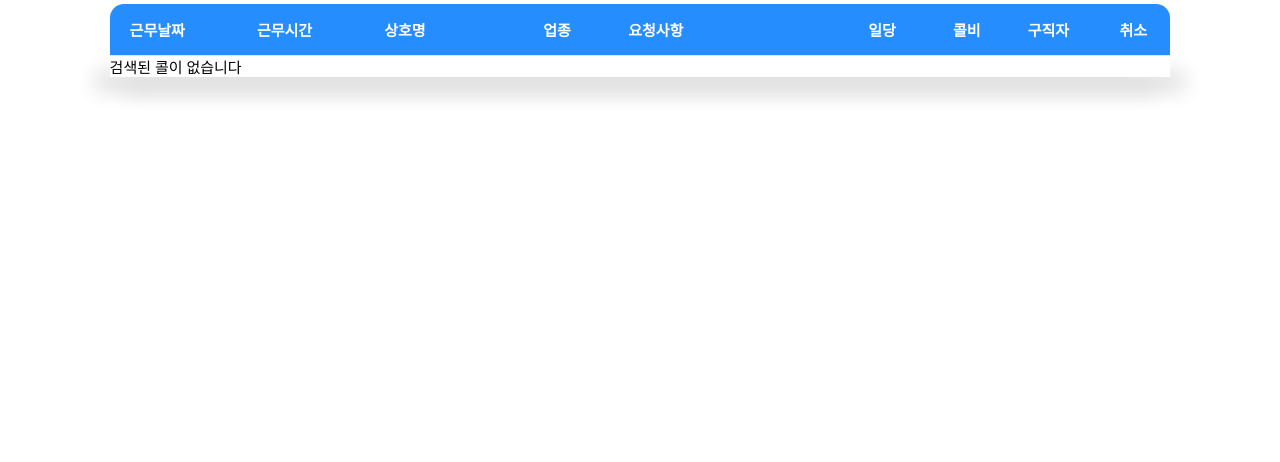
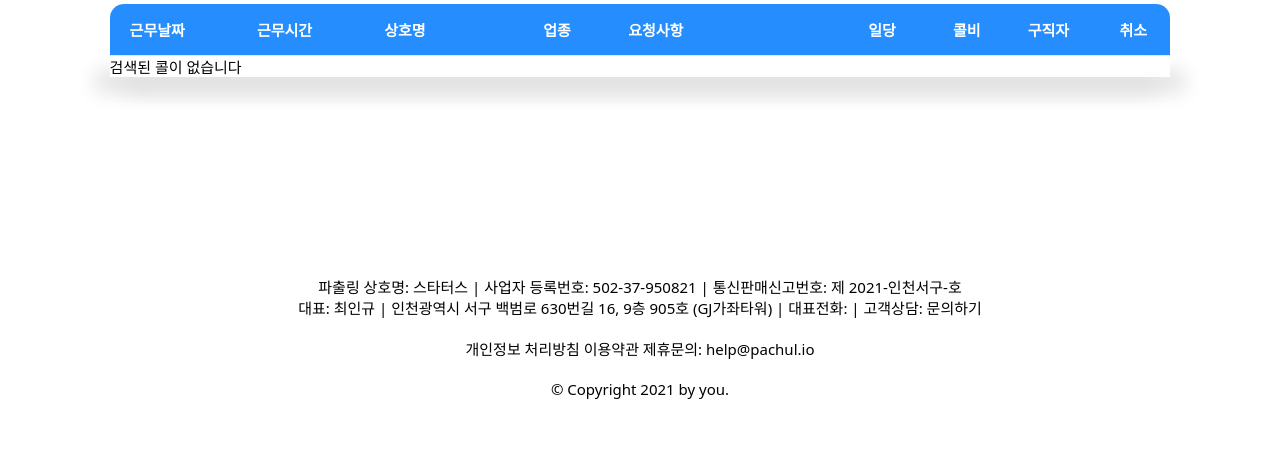
Before and after one commit to aika823/pachuling, a Flask app: page / in a window 1280 px wide. Shown: the part 369-831 px from the top of the page. Run offline with Flask 2, Linux system fonts and the light colour scheme; the visitor is signed in with stand-in values (Sample User, id 1); data that the repository does not hold is empty; some libraries are stand-ins or nearby versions.

Commit message:
Footer 추가

```diff
--- a/static/css/common.css
+++ b/static/css/common.css
@@ -61,6 +61,9 @@ span.divider{display: inline-block;width: 0;height: 0.5em;border-left: 1px solid
 .ui-datepicker-month { width: 33% !important; margin-left: 6px !important; }
 .ui-state-active {background: var(--main-color) !important; color: #fff !important; }
 .ui-datepicker-calendar { border-top: solid 0}
+
+/* footer */
+#footer { display: flex; flex-direction: column; height: 200px; padding: 1rem; justify-content: center; text-align: center;}
 
 /* 콜 만들기 */
 .makeCall,
--- a/templates/footer.html
+++ b/templates/footer.html
@@ -0,0 +1,8 @@
+<p>파출링 상호명: 스타터스 | 사업자 등록번호: 502-37-950821 | 통신판매신고번호: 제 2021-인천서구-호</p>
+<p>대표: 최인규 | 인천광역시 서구 백범로 630번길 16, 9층 905호 (GJ가좌타워) | 대표전화:  | 고객상담: <a href="">문의하기</a></p>
+<br>
+<p><a href="">개인정보 처리방침</a> 이용약관 제휴문의: help@pachul.io</p>
+
+<br>
+
+<p>&copy; Copyright 2021 by <a href="">you</a>.</p>
--- a/templates/layout.html
+++ b/templates/layout.html
@@ -1,19 +1,19 @@
 <!doctype html>
+
 <html>
   <head>
     {% include "head.html" %}
   </head>
 <body>
-    {% include "header.html" %}
+  {% include "header.html" %}
   <div id="content">
-      {% block content %}
-      {% endblock %}
-    </div>
-  <!-- <div id="footer">
-    {% block footer %}
-    &copy; Copyright 2021 by <a href="">you</a>.
+    {% block content %}
     {% endblock %}
-  </div> -->
+  </div>
+
+  <div id="footer">
+    {% include "footer.html" %}
+  </div>
 
   <script src="{{url_for('static', filename='js/toggleForm.js')}}"></script>
   {% block script %}
```
